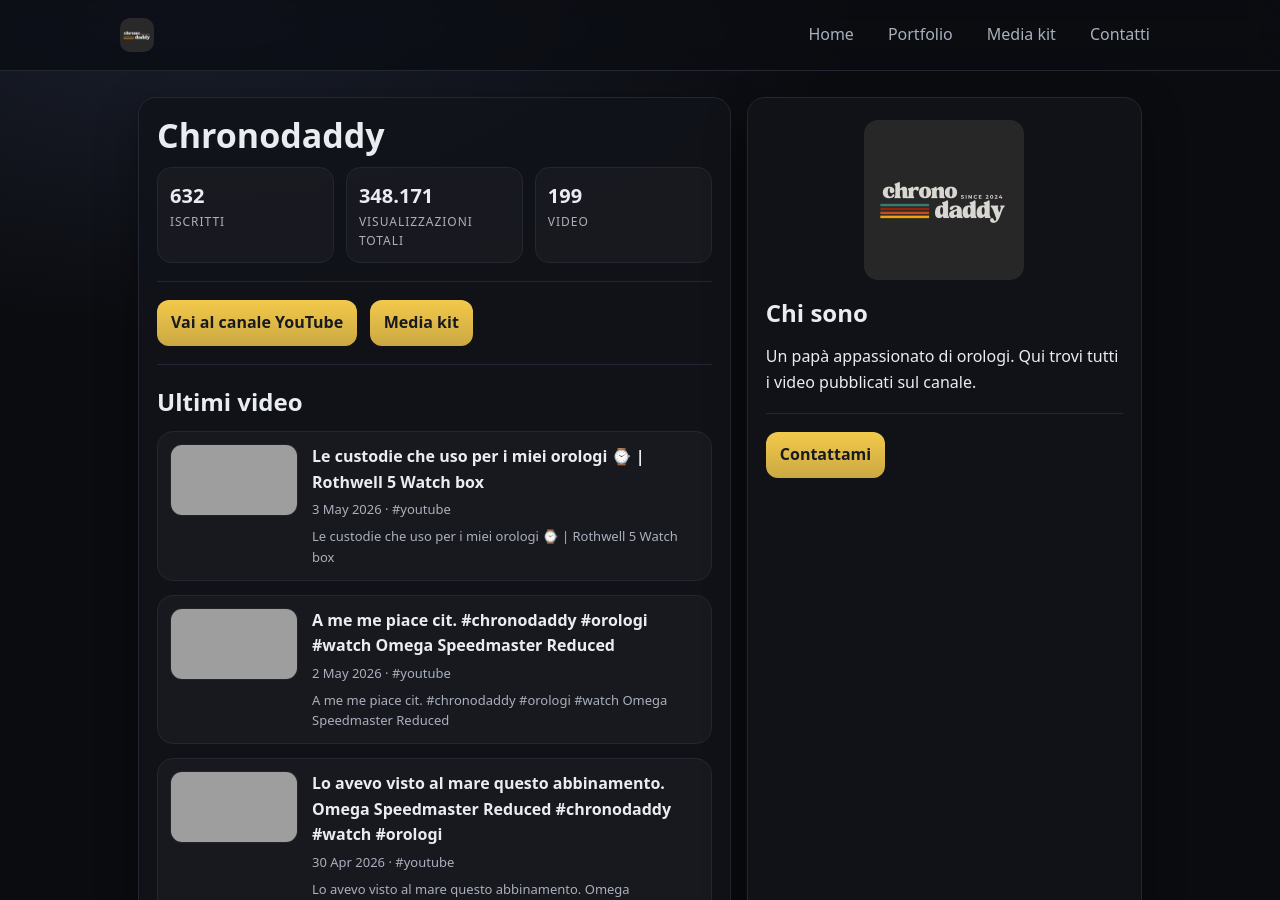
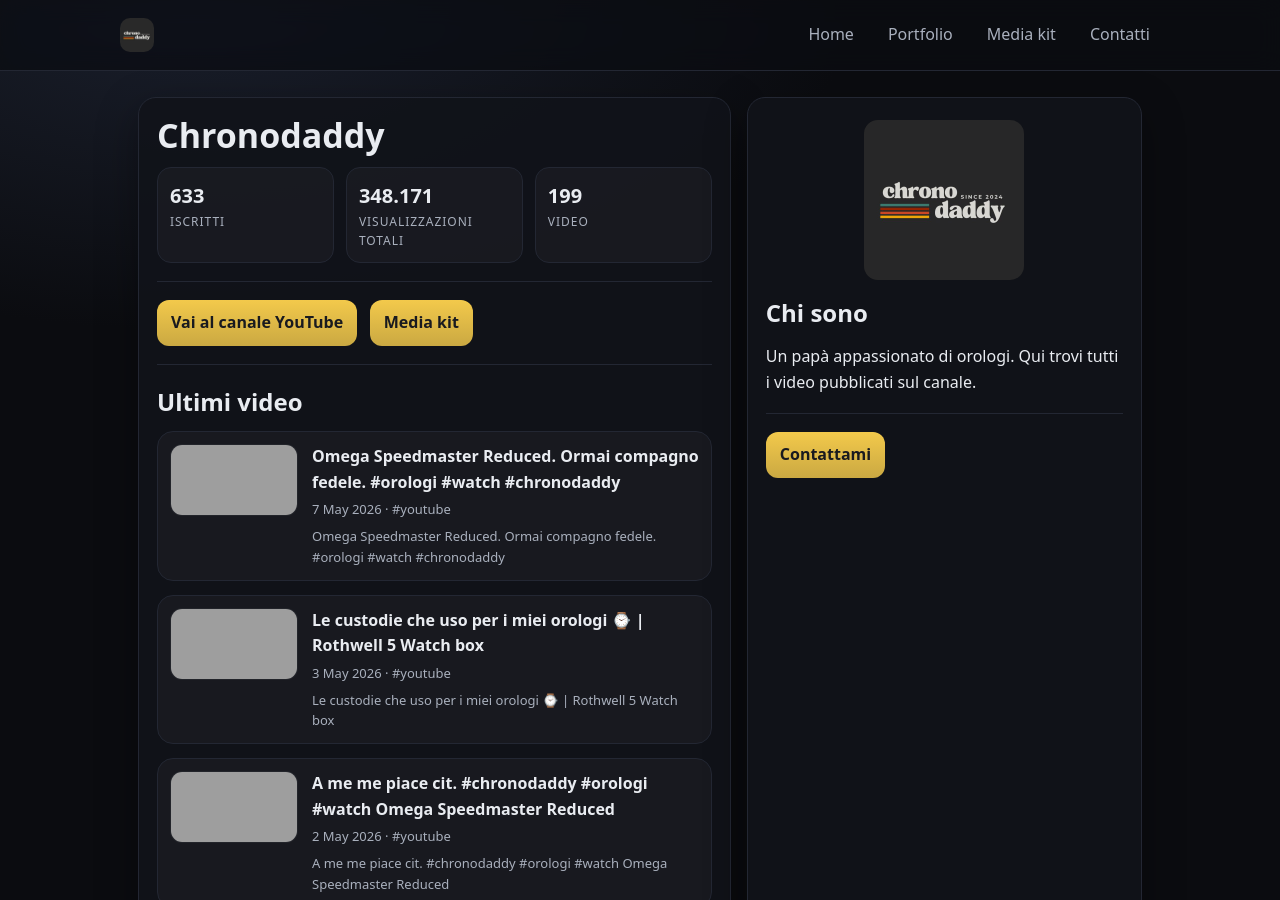
Before and after one commit to claudiostoduto/chronodaddy, a Jekyll site: the page built from index.md, in a window 1280 px wide and 900 px high, cut to the strip 0-900 px from the top of the window. Built offline with Jekyll 4.4.1, drawn with Linux system fonts in a browser that asks for light colours; some of the changed text lies outside the part shown; grey boxes are pictures that could not be loaded.

Commit message:
chore: add new YouTube posts

```diff
--- /dev/null
+++ b/_posts/2026-05-07-omega-speedmaster-reduced-ormai-compagno-fedele-orologi-watch-chronodaddy.md
@@ -0,0 +1,14 @@
+---
+title: "Omega Speedmaster Reduced. Ormai compagno fedele. #orologi #watch #chronodaddy"
+date: 2026-05-07
+videoId: "invR3YIUwSo"
+youtubeUrl: "https://www.youtube.com/shorts/invR3YIUwSo"
+thumbnail: "https://i2.ytimg.com/vi/invR3YIUwSo/hqdefault.jpg"
+tags: [youtube]
+excerpt: "Omega Speedmaster Reduced. Ormai compagno fedele. #orologi #watch #chronodaddy"
+---
+
+<!--
+Questo post è stato generato automaticamente.
+Puoi aggiungere tag più specifici (brand/modello/format) e una descrizione/contesto per renderlo un vero case study.
+-->
--- a/assets/channel-stats.json
+++ b/assets/channel-stats.json
@@ -1,6 +1,6 @@
 {
-  "subscribers": 632,
+  "subscribers": 633,
   "views": 348171,
   "videos": 199,
-  "updatedAt": "2026-05-07T12:04:32.879Z"
+  "updatedAt": "2026-05-07T14:48:10.891Z"
 }
```
